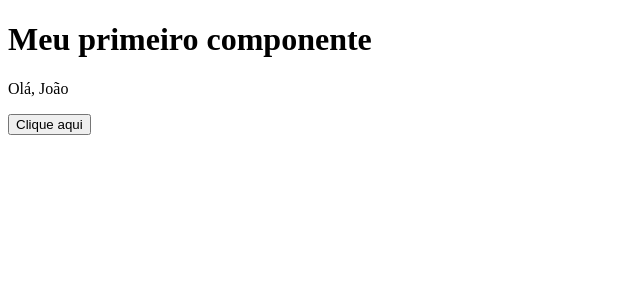
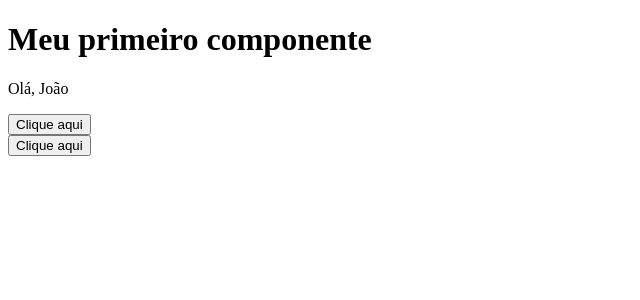
Before and after one commit to Princesval/react, a React (Vite) app in the folder my-react-app/: page / in a window 1280 px wide. Shown: the top 300 px of the page, without its empty margins (0-640 px from the left). Built offline with nearby package versions, Linux system fonts and the light colour scheme.

Commit message:
Finalizando desafios da seção 2

```diff
--- a/my-react-app/src/App.jsx
+++ b/my-react-app/src/App.jsx
@@ -1,6 +1,7 @@
 import FirstComponent from "./FirstComponent.jsx";
 import TemplateExpressions from "./TemplateExpressions.jsx";
 import Events from "./Events.jsx";
+import Challenge from "./Challenge.jsx";
 
 function App() {
   return(
@@ -8,6 +9,7 @@ function App() {
       <FirstComponent/>
       <TemplateExpressions/>
       <Events/>
+      <Challenge/>
     </>
   );
 }
--- /dev/null
+++ b/my-react-app/src/Challenge.jsx
@@ -0,0 +1,20 @@
+const Challenge = () => {
+
+    const a = 10
+
+    const b = 15
+
+    function handleclick() {
+        console.log(a + b)
+    }
+
+    return(
+        <div>
+            <div>
+                <button onClick={handleclick}>Clique aqui</button>
+            </div>
+        </div>
+    );
+}
+
+export default Challenge
```
